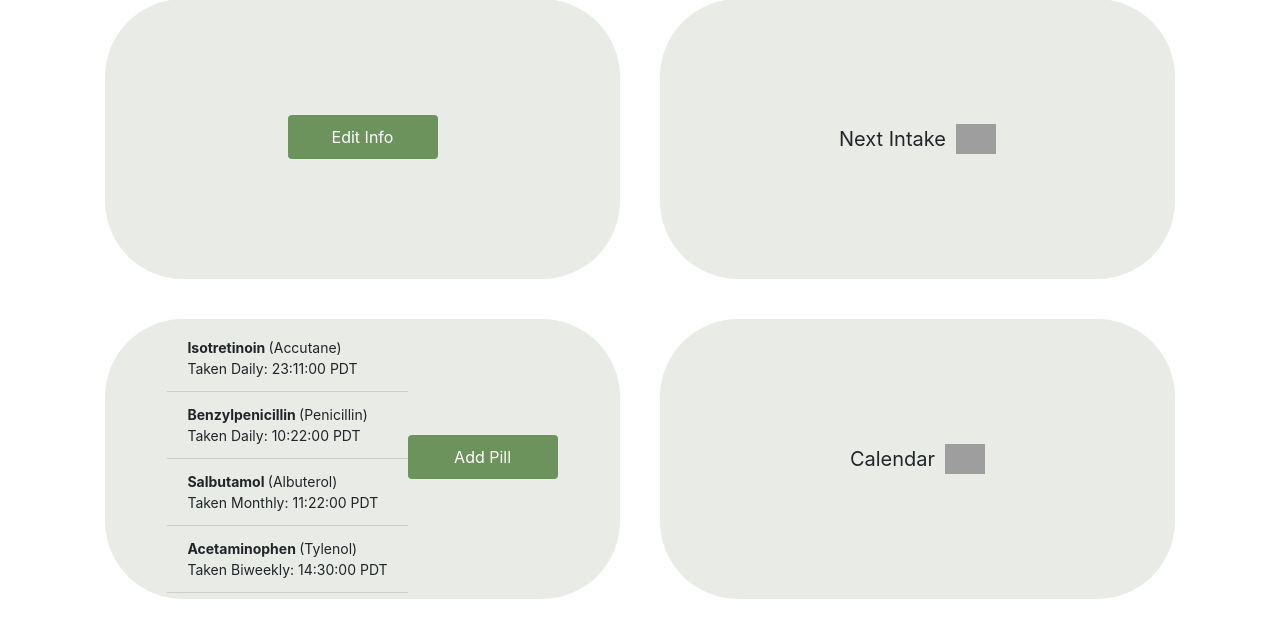
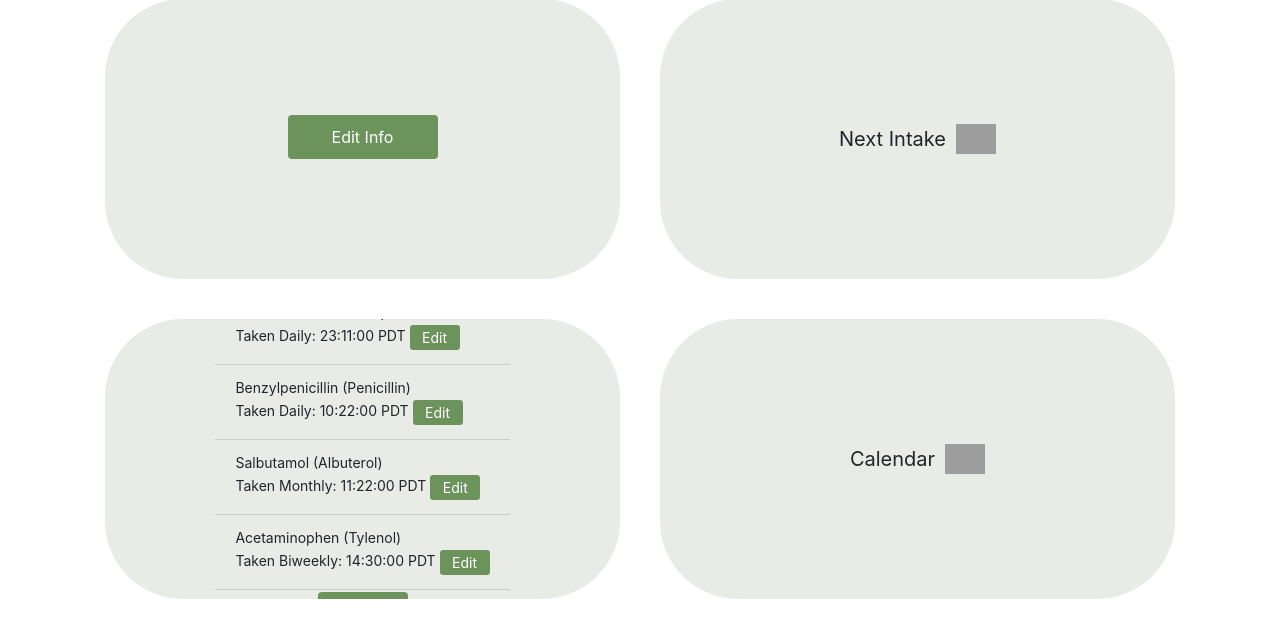
Before and after one commit to custoyang/POMPOM, a Flask app: page / in a window 1280 px wide. Shown: the part 217-836 px from the top of the page. Run offline with Flask 3, Linux system fonts and the light colour scheme; a user stored in the database is signed in; some libraries are stand-ins or nearby versions; grey boxes are pictures that could not be loaded.

Commit message:
Adding edit functionalities

```diff
--- a/flask-server/main.py
+++ b/flask-server/main.py
@@ -3,4 +3,4 @@
 app = create_app()
 
 if __name__ == '__main__':
-    app.run(debug=True)
+    app.run(debug=True, host='127.0.0.1', port=5000)
--- a/flask-server/website/templates/base_home.html
+++ b/flask-server/website/templates/base_home.html
@@ -113,6 +113,44 @@
                 background-color: #6d935d;
             }
 
+            button[type=pill-button] {
+                background-color: #6d935d;
+                border: none;
+                color: white;
+                padding: 2px 2px;
+                margin-bottom: 2px;
+                margin-top: 2px;
+                cursor: pointer;
+                width: 50px;
+            }
+
+            button[type=pill-button]:hover {
+                background-color: #6d935d;
+                border: none;
+                color: white;
+                padding: 2px 2px;
+                margin-bottom: 2px;
+                margin-top: 2px;
+                cursor: pointer;
+                width: 50px;
+            }
+
+
+            button[type=add-button] {
+                background-color: #6d935d;
+                border: none;
+                color: white;
+                padding: 5px;
+                margin-bottom: 2px;
+                margin-top: 2px;
+                cursor: pointer;
+                width: 90px;
+            }
+
+            .list-group {
+                column-count: 2;
+                column-gap: 20px;
+            }
 
             .rounded-modal .modal-content,
             .rounded-modal .modal-dialog {
@@ -127,8 +165,8 @@
             }
 
             .modal-header {
-                justify-content: center !important; // Override Bootstrap's justify-content
-                align-items: center; // Ensure vertical alignment is centered
+                justify-content: center !important;
+                align-items: center;
             }
 
             .overlay {
--- a/flask-server/website/templates/home.html
+++ b/flask-server/website/templates/home.html
@@ -10,23 +10,22 @@
             Next Intake
             <img style="width: 50px; padding-left: 10px;" src="https://media.discordapp.net/attachments/1239019889541513317/1239428413522186360/medicine.png?ex=6642e329&is=664191a9&hm=9ff0ec17da06f0a046227155aa5030eac61f5f7a20a97dba03a2e6b598ca60f6&=&format=webp&quality=lossless&width=1024&height=1024">
         </div>
-        <div class="grid-item">
+        <div class="grid-item" style="display: flex; flex-direction: column;">
             <ul class="list-group list-group-flush" id="profiles">
                 {% for pill in user.pills %}
                 <li class="list-group-item" style="background-color:#E8EBE6; font-size:14px";>
+                    <div
                     <strong> {{ pill.name }} </strong>
                         {% if pill.alt_name %}
                             ({{ pill.alt_name }})
                         {% endif %}
                     <br>
                     Taken {{ pill.frequency }}: {{ pill.dispense_time }} PDT
-                    <!-- <button type="button" class="close" onClick="deletePill(${pill.id})">
-                        <span aria-hidden="true">&times;</span>
-                    </button> -->
+                    <button type="pill-button" class="btn btn-secondary btn-sm" onClick="editPill({{ pill.id }})">Edit</button>
                 </li>
                 {% endfor %}
             </ul>
-            <button type="button" class="btn btn-primary" data-toggle="modal" data-target="#addPillModal">Add Pill</button>
+            <button type="add-button" class="btn btn-primary" data-toggle="modal" data-target="#addPillModal">Add Pill</button>
         </div>
         <div class="grid-item" id="calendar-container">
             <!-- <div id="calendar"></div> -->
@@ -194,11 +193,12 @@
         var listItem = document.createElement('li');
         listItem.className = 'list-group-item';
         listItem.style.backgroundColor = "#E8EBE6";  // Setting background color via JavaScript
-        listItem.style.fontSize = '14px';  // Set font size to 12px or any other size you prefer
-        var altNameDisplay = pill.alt_name ? `(${pill.alt_name})` : '';
+        listItem.style.fontSize = '12px';  // Set font size to 12px or any other size you prefer
+        listItem.style.fontFamily = 'Montserrat';
+        var altNameDisplay = pill.altName ? `(${pill.altName})` : '';
         listItem.innerHTML = `
             <strong> ${pill.name} </strong>
-                ${ altNameDisplay }
+                ${altNameDisplay}
             <br>
                 Taken ${pill.frequency}: ${pill.dispenseTime} PDT
             `;
```
Also changed, not shown: flask-server/instance/database.db (added).
